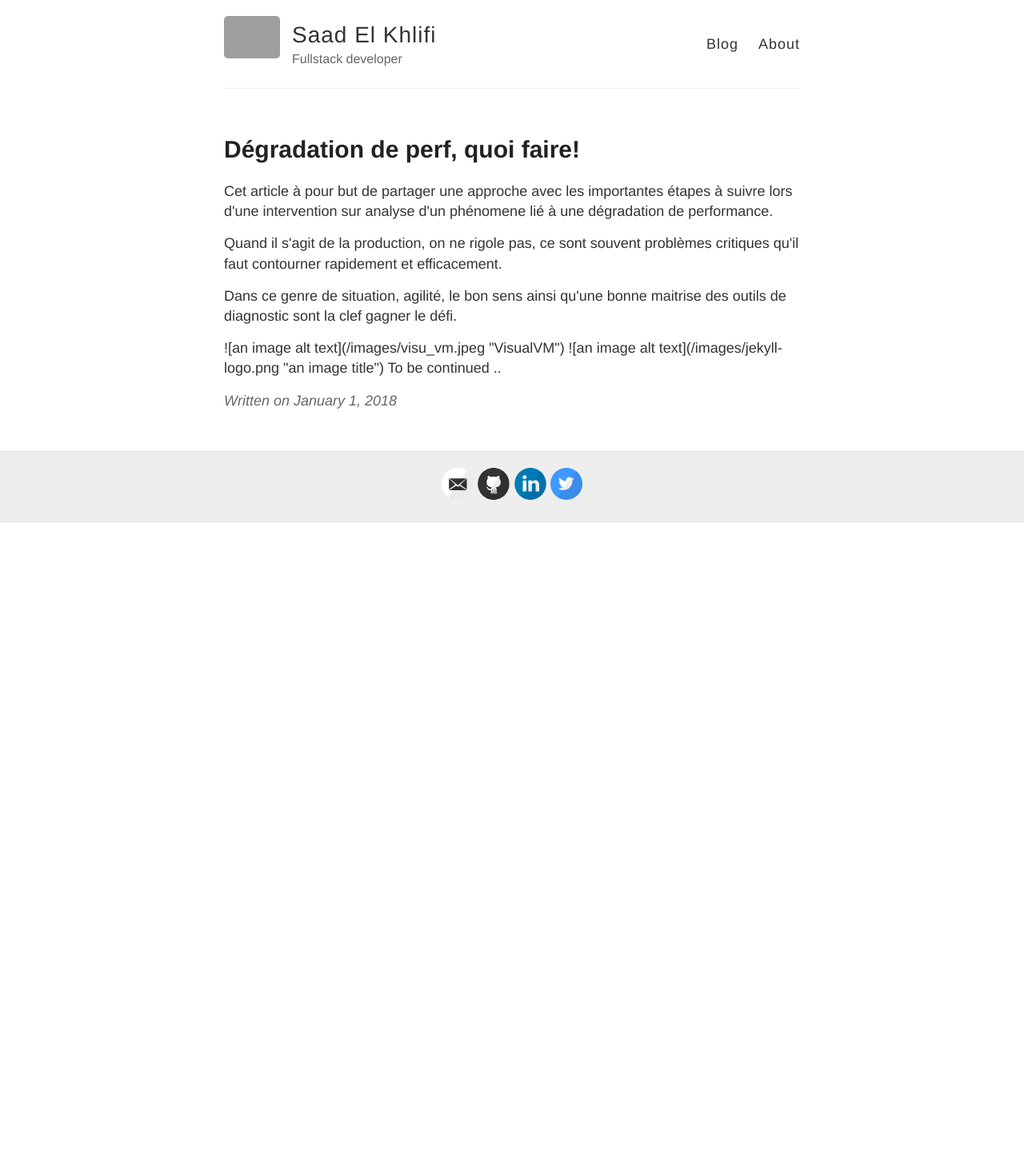
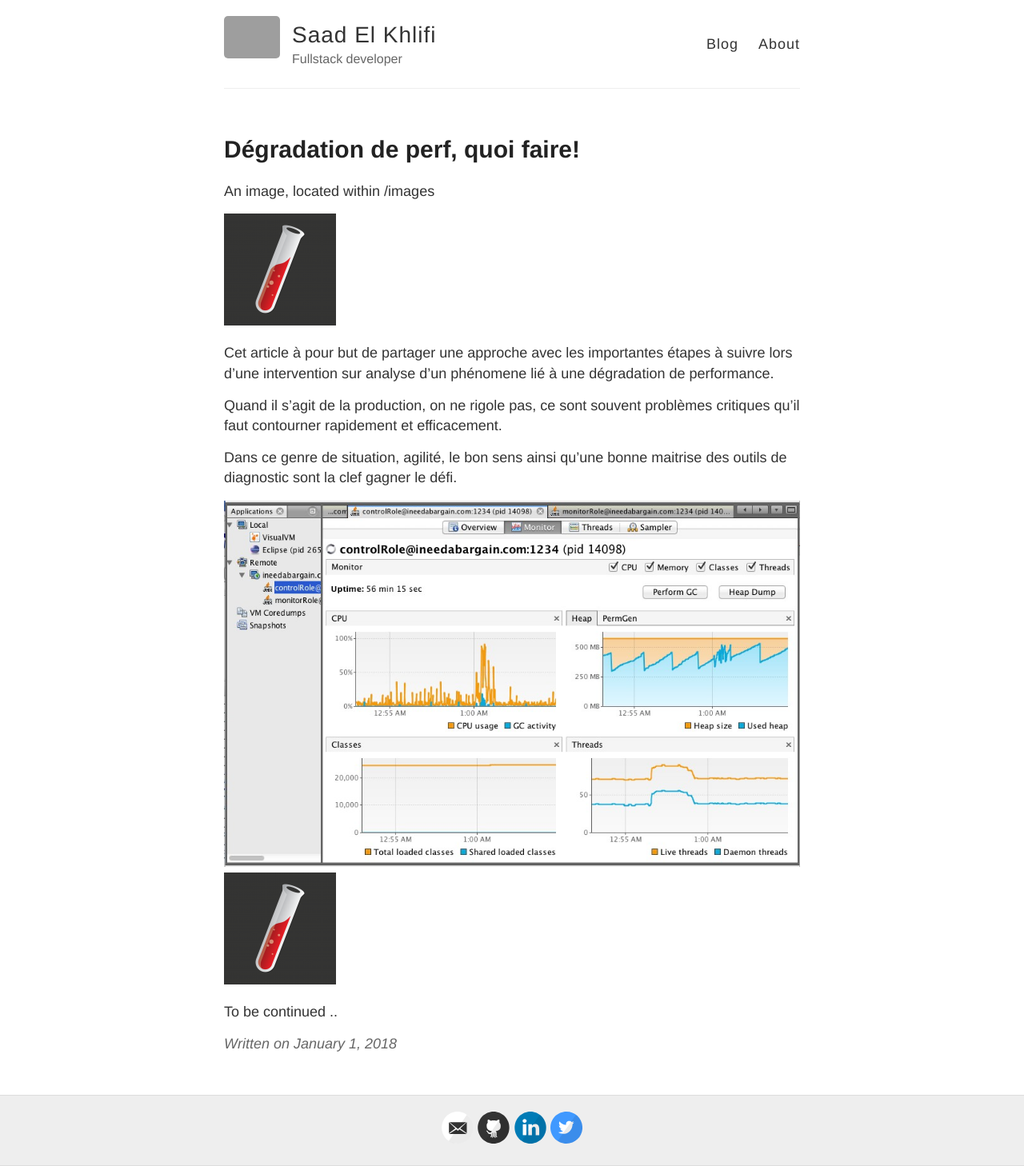
Before and after one commit to selkhlifi/selkhlifi.github.io, a Jekyll site: the page built from _posts/2018-1-1-Hello-World.md, in a window 1280 px wide. Shown: the whole page at 80% size. Built offline with Jekyll 4.4.1, drawn with Linux system fonts in a browser that asks for light colours; before the commit the page ends 900 px from its top, so only the background shows below that; grey boxes are pictures that could not be loaded.

Commit message:
fixer l'image

```diff
--- a/_posts/2018-1-1-Hello-World.md
+++ b/_posts/2018-1-1-Hello-World.md
@@ -2,15 +2,16 @@
 layout: post
 title: Dégradation de perf, quoi faire!
 ---
-<p>
-Cet article à pour but de partager une approche avec les importantes étapes à suivre lors d'une intervention sur analyse d'un phénomene lié à une dégradation de performance.
-</p>
-<p>
-Quand il s'agit de la production, on ne rigole pas, ce sont souvent problèmes critiques qu'il faut contourner rapidement et efficacement.
-<p/>
-<p>
-Dans ce genre de situation, agilité, le bon sens ainsi qu'une bonne maitrise des outils de diagnostic sont la clef gagner le défi.
-<p/>
+An image, located within /images
+
+![an image alt text]({{ site.baseurl }}/images/jekyll-logo.png "an image title")
+
+ Cet article à pour but de partager une approche avec les importantes étapes à suivre lors d'une intervention sur analyse d'un phénomene lié à une dégradation de performance.
+
+ Quand il s'agit de la production, on ne rigole pas, ce sont souvent problèmes critiques qu'il faut contourner rapidement et efficacement.
+
+ Dans ce genre de situation, agilité, le bon sens ainsi qu'une bonne maitrise des outils de diagnostic sont la clef gagner le défi.
+
 ![an image alt text]({{ site.baseurl }}/images/visu_vm.jpeg "VisualVM")
 ![an image alt text]({{ site.baseurl }}/images/jekyll-logo.png "an image title")
 
```
